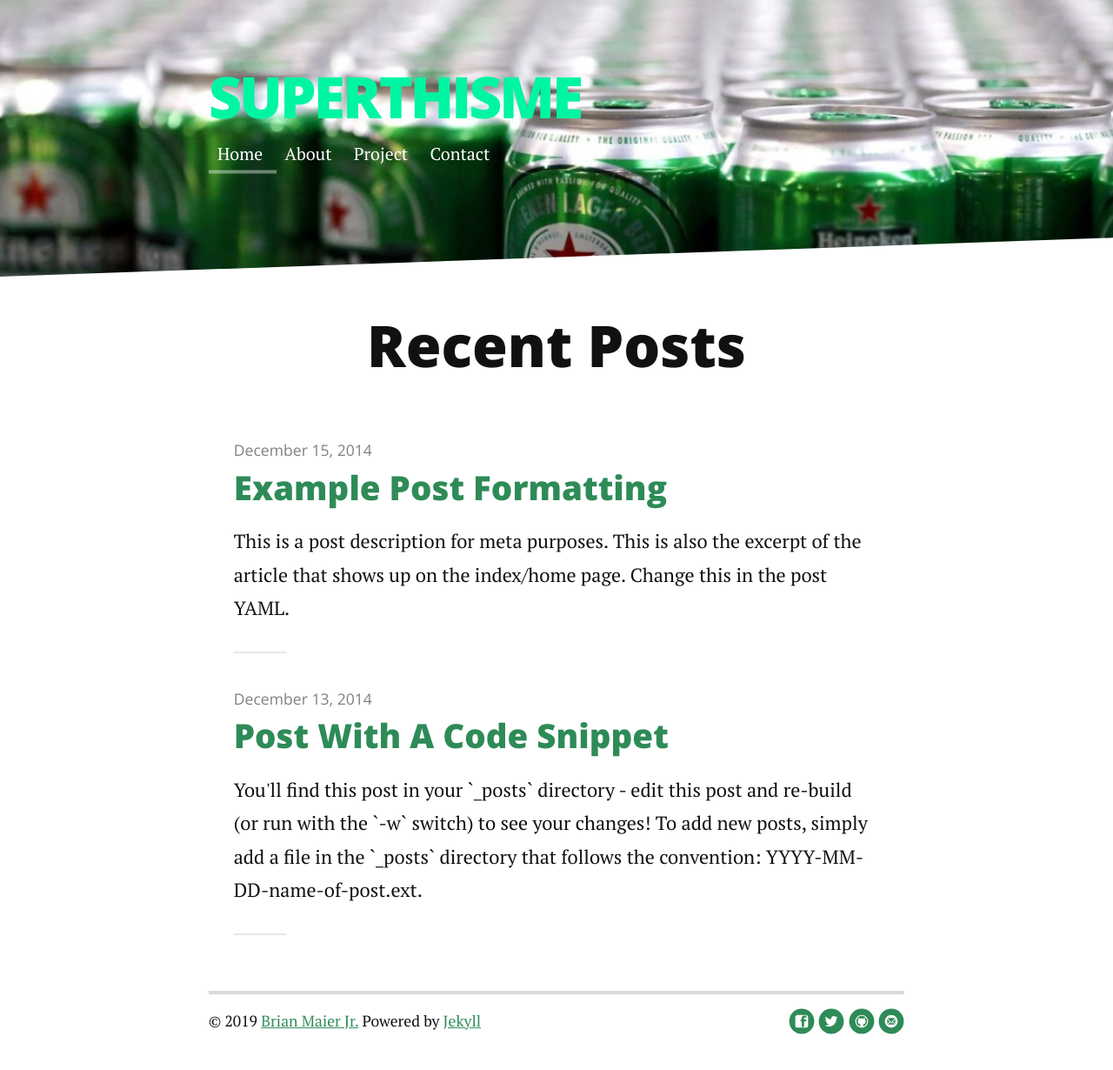
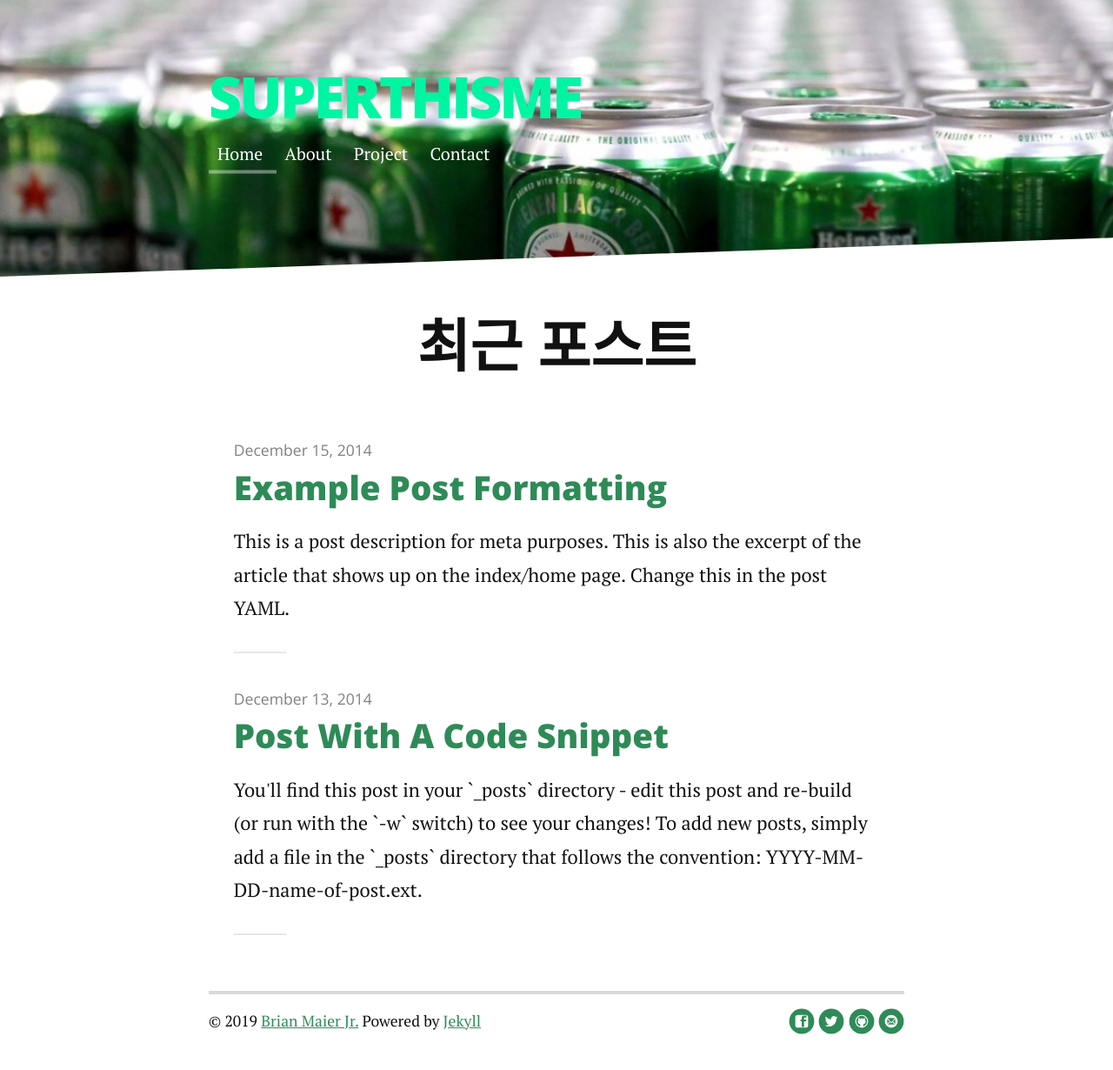
Before and after one commit to superThisMe/superthisme.github.io, a Jekyll site: the page built from index.html, in a window 1280 px wide. Shown: the whole page at 87% size. Built offline with Jekyll 4.4.1, drawn with Linux system fonts in a browser that asks for light colours; nearby versions of some CDN libraries; the list of posts is cut into pages by our own code.

Commit message:
Test_1.0.0

```diff
--- a/index.html
+++ b/index.html
@@ -4,7 +4,7 @@
 ---
 
 <div class="home" id="home">
-  <h1 class="pageTitle">Recent Posts</h1>
+  <h1 class="pageTitle">최근 포스트</h1>
   <ul class="posts noList">
     {% for post in paginator.posts %}
       <li>
```
Also changed, not shown: README.md.
